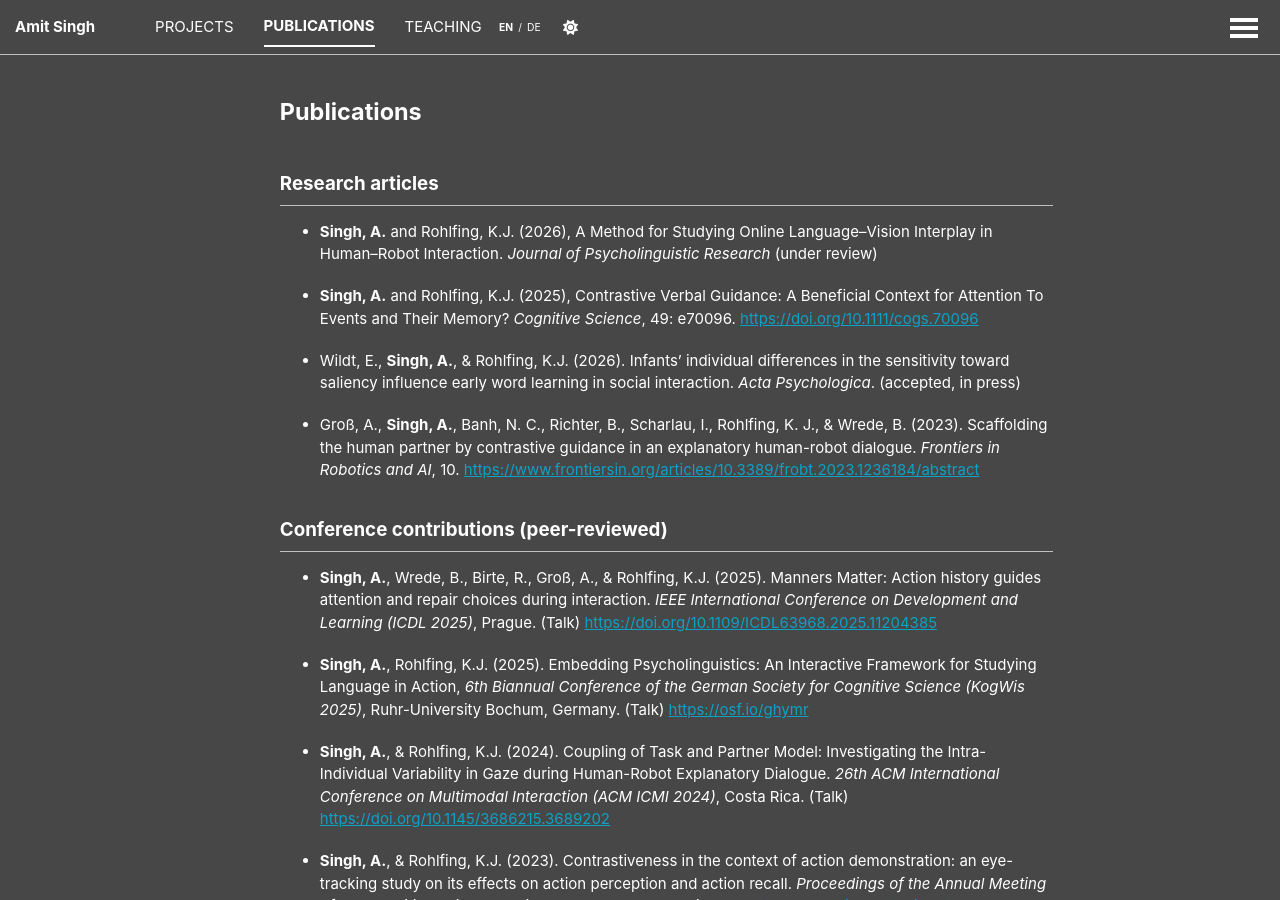
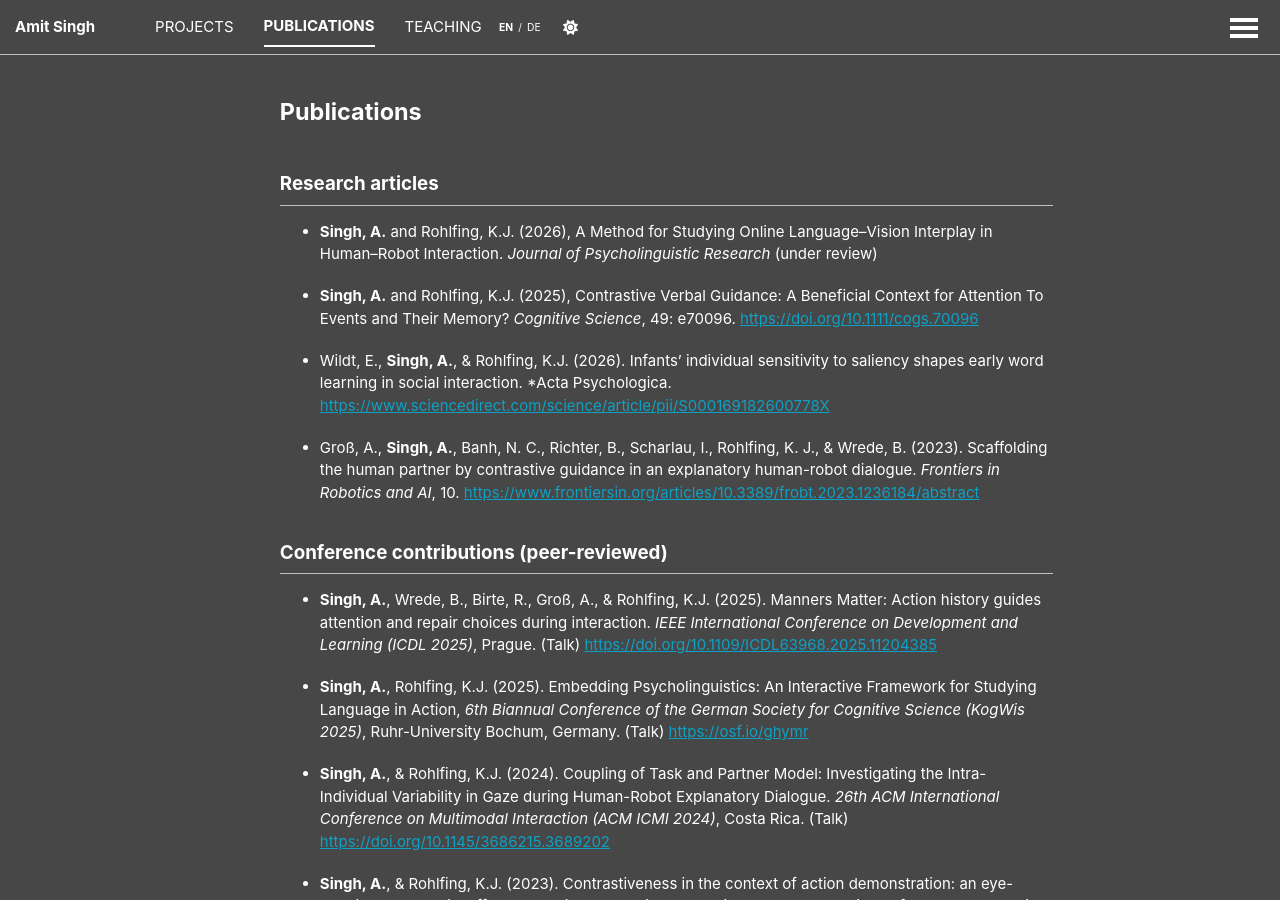
Before and after one commit to amits1ngh/amits1ngh.github.io, a Jekyll site: the page built from _pages/publications.md, in a window 1280 px wide and 900 px high. Built offline with Jekyll 4.4.1, drawn with Linux system fonts in a browser that asks for light colours; a script that is not in the unit is left out.

Commit message:
updated publications

```diff
--- a/_pages/publications.md
+++ b/_pages/publications.md
@@ -14,7 +14,7 @@ de_url: /de/publications/
 
 - **Singh, A.** and Rohlfing, K.J. (2025), Contrastive Verbal Guidance: A Beneficial Context for Attention To Events and Their Memory? *Cognitive Science*, 49: e70096. [https://doi.org/10.1111/cogs.70096](https://doi.org/10.1111/cogs.70096)
 
-- Wildt, E., **Singh, A.**, & Rohlfing, K.J. (2026). Infants' individual differences in the sensitivity toward saliency influence early word learning in social interaction. *Acta Psychologica*. (accepted, in press)
+- Wildt, E., **Singh, A.**, & Rohlfing, K.J. (2026). Infants' individual sensitivity to saliency shapes early word learning in social interaction. *Acta Psychologica. [https://www.sciencedirect.com/science/article/pii/S000169182600778X](https://www.sciencedirect.com/science/article/pii/S000169182600778X)
 
 - Groß, A., **Singh, A.**, Banh, N. C., Richter, B., Scharlau, I., Rohlfing, K. J., & Wrede, B. (2023). Scaffolding the human partner by contrastive guidance in an explanatory human-robot dialogue. *Frontiers in Robotics and AI*, 10. [https://www.frontiersin.org/articles/10.3389/frobt.2023.1236184/abstract](https://www.frontiersin.org/articles/10.3389/frobt.2023.1236184/abstract)
 
```
Also changed, not shown: _pages/about.md (+1 -1 lines).
